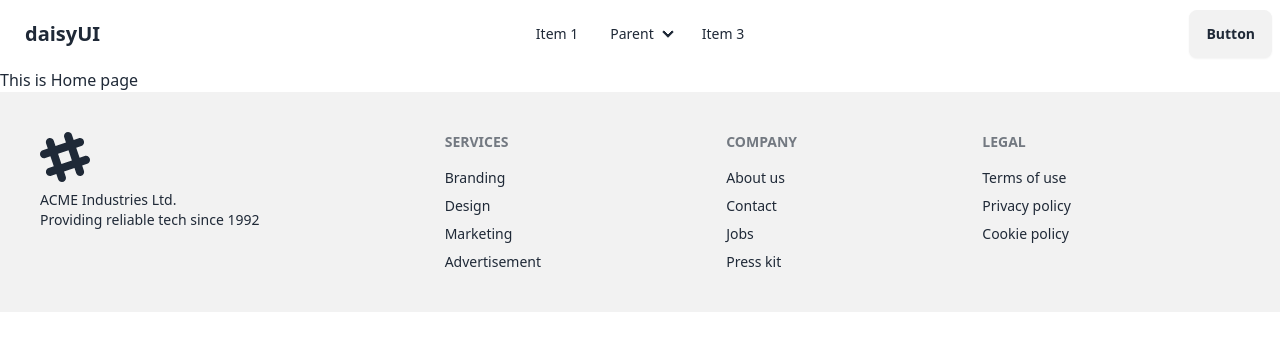
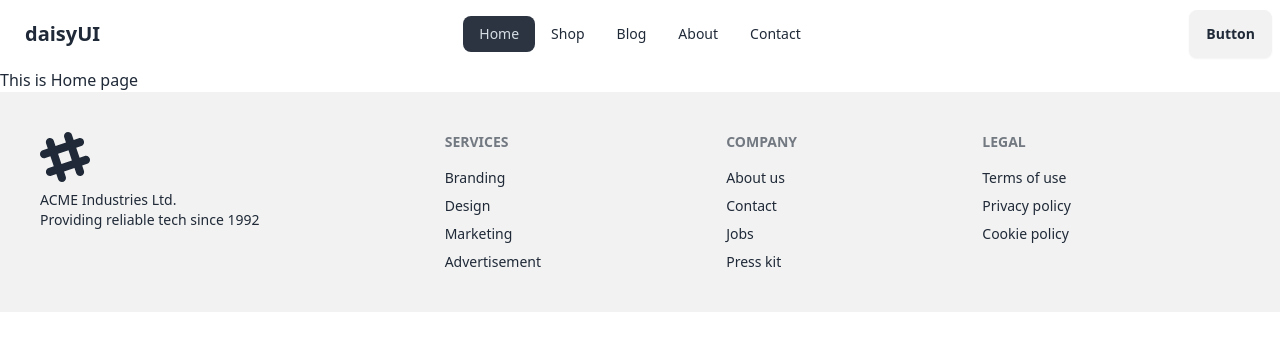
Before and after one commit to pronoy656/Academic-Project, a React (Vite) app: page / in a window 1280 px wide. Shown: the top 350 px of the page. Built offline with nearby package versions, Linux system fonts and the light colour scheme.

Commit message:
create page and navbar route work successfully

```diff
--- a/src/Component/Navbar/Navbar.jsx
+++ b/src/Component/Navbar/Navbar.jsx
@@ -1,6 +1,37 @@
 import React from "react";
+import { NavLink } from "react-router-dom";
 
 const Navbar = () => {
+  const navLink = (
+    <>
+      <li>
+        <NavLink to={"/"}>
+          <a>Home</a>
+        </NavLink>
+      </li>
+      <li>
+        <NavLink to={"/shop"}>
+          <a>Shop</a>
+        </NavLink>
+      </li>
+      <li>
+        <NavLink to={"/blog"}>
+          <a>Blog</a>
+        </NavLink>
+      </li>
+      <li>
+        <NavLink to={"/about"}>
+          <a>About</a>
+        </NavLink>
+      </li>
+      <li>
+        <NavLink to={"/contact"}>
+          <a>Contact</a>
+        </NavLink>
+      </li>
+    </>
+  );
+
   return (
     <div>
       <div className="navbar bg-base-100">
@@ -26,49 +57,13 @@ const Navbar = () => {
               tabIndex={0}
               className="menu menu-sm dropdown-content bg-base-100 rounded-box z-[1] mt-3 w-52 p-2 shadow"
             >
-              <li>
-                <a>Item 1</a>
-              </li>
-              <li>
-                <a>Parent</a>
-                <ul className="p-2">
-                  <li>
-                    <a>Submenu 1</a>
-                  </li>
-                  <li>
-                    <a>Submenu 2</a>
-                  </li>
-                </ul>
-              </li>
-              <li>
-                <a>Item 3</a>
-              </li>
+              {navLink}
             </ul>
           </div>
           <a className="btn btn-ghost text-xl">daisyUI</a>
         </div>
         <div className="navbar-center hidden lg:flex">
-          <ul className="menu menu-horizontal px-1">
-            <li>
-              <a>Item 1</a>
-            </li>
-            <li>
-              <details>
-                <summary>Parent</summary>
-                <ul className="p-2">
-                  <li>
-                    <a>Submenu 1</a>
-                  </li>
-                  <li>
-                    <a>Submenu 2</a>
-                  </li>
-                </ul>
-              </details>
-            </li>
-            <li>
-              <a>Item 3</a>
-            </li>
-          </ul>
+          <ul className="menu menu-horizontal px-1">{navLink}</ul>
         </div>
         <div className="navbar-end">
           <a className="btn">Button</a>
--- /dev/null
+++ b/src/Component/Pages/About/About.jsx
@@ -0,0 +1,11 @@
+import React from "react";
+
+const About = () => {
+  return (
+    <div>
+      <h1 className="text-xl font-medium text-red-600">This is about page</h1>
+    </div>
+  );
+};
+
+export default About;
--- /dev/null
+++ b/src/Component/Pages/Blog/Blog.jsx
@@ -0,0 +1,11 @@
+import React from "react";
+
+const Blog = () => {
+  return (
+    <div>
+      <h1 className="text-xl font-semibold text-red-600">This is blog page</h1>
+    </div>
+  );
+};
+
+export default Blog;
--- /dev/null
+++ b/src/Component/Pages/Contact/Contact.jsx
@@ -0,0 +1,11 @@
+import React from "react";
+
+const Contact = () => {
+  return (
+    <div>
+      <h1 className="text-xl font-semibold text-red-600">This Contact Page</h1>
+    </div>
+  );
+};
+
+export default Contact;
--- /dev/null
+++ b/src/Component/Pages/Shop/Shop.jsx
@@ -0,0 +1,11 @@
+import React from "react";
+
+const Shop = () => {
+  return (
+    <div>
+      <h1 className="text-xl font-medium text-red-600">This is shop page</h1>
+    </div>
+  );
+};
+
+export default Shop;
```
Also changed, not shown: src/main.jsx (+20 -0 lines).
